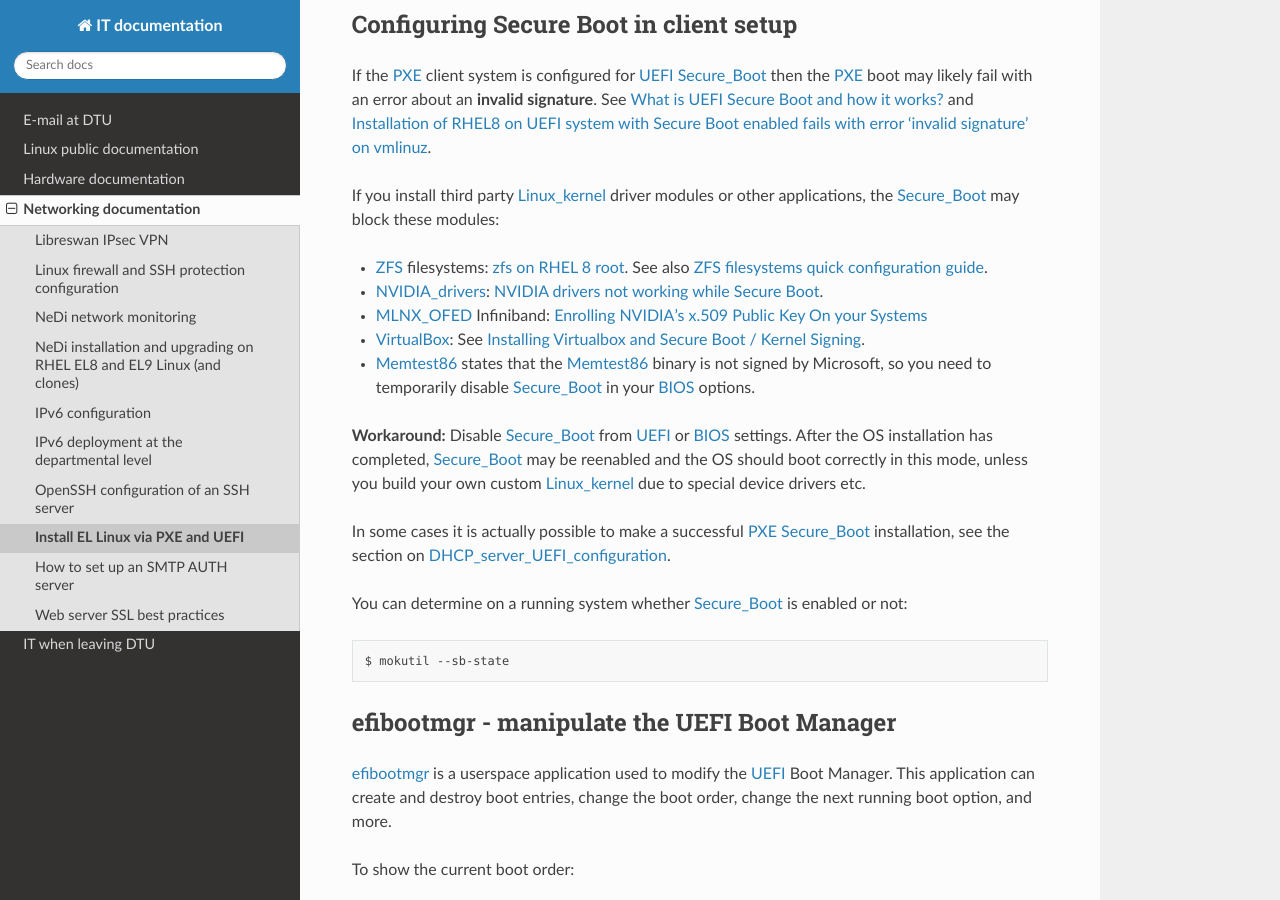
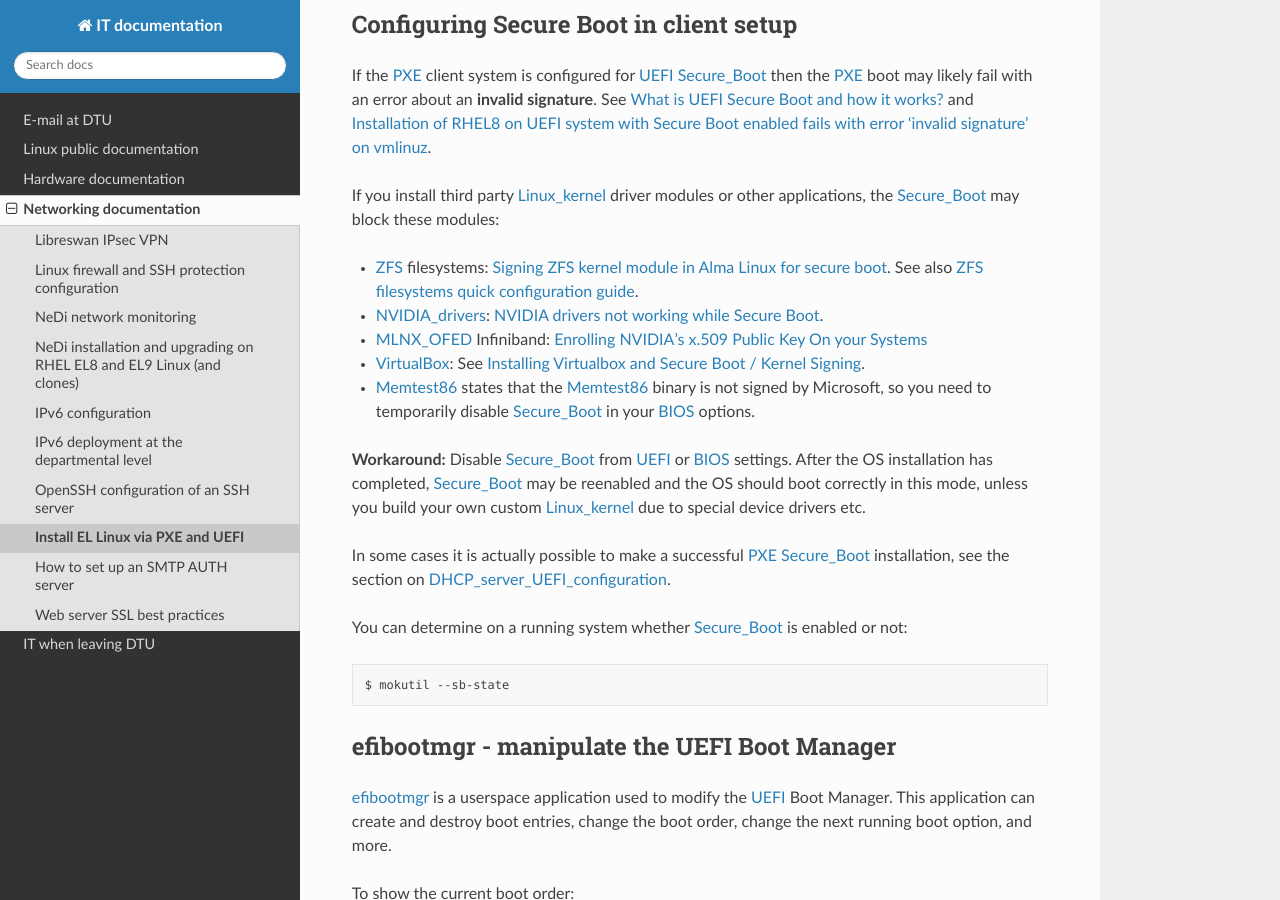
Before and after one commit to OleHolmNielsen/ITwiki, a Sphinx documentation site: the page built from docs/PXE_and_UEFI.rst, in a window 1280 px wide and 900 px high, scrolled down 3522 px. Built offline with Sphinx 7.4.7 and the Read the Docs theme 3.1.0, drawn with Linux system fonts in a browser that asks for light colours.

Commit message:
Updated link

```diff
--- a/docs/PXE_and_UEFI.rst
+++ b/docs/PXE_and_UEFI.rst
@@ -171,7 +171,7 @@ and `Installation of RHEL8 on UEFI system with Secure Boot enabled fails with er
 If you install third party Linux_kernel_ driver modules or other applications,
 the Secure_Boot_ may block these modules:
 
-* ZFS_ filesystems: `zfs on RHEL 8 root <https://www.reddit.com/r/zfs/comments/lw3pmz/zfs_on_rhel_8_root/>`_.
+* ZFS_ filesystems: `Signing ZFS kernel module in Alma Linux for secure boot <https://luu.is/en/posts/signing-zfs-kernel-module/>`_.
   See also :ref:`ZFS_filesystems`.
 
 * NVIDIA_drivers_: `NVIDIA drivers not working while Secure Boot <https://forums.developer.nvidia.com/t/nvidia-drivers-not-working-while-secure-boot-is-enabled-after-updating-to-ubuntu-24-04/305351>`_.
```
